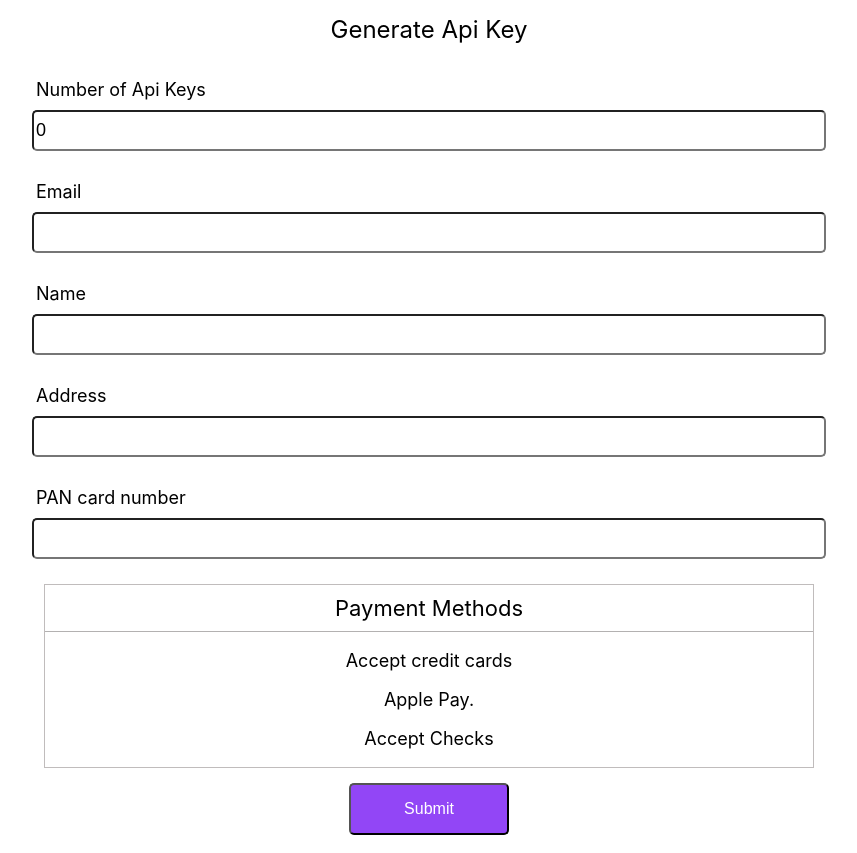
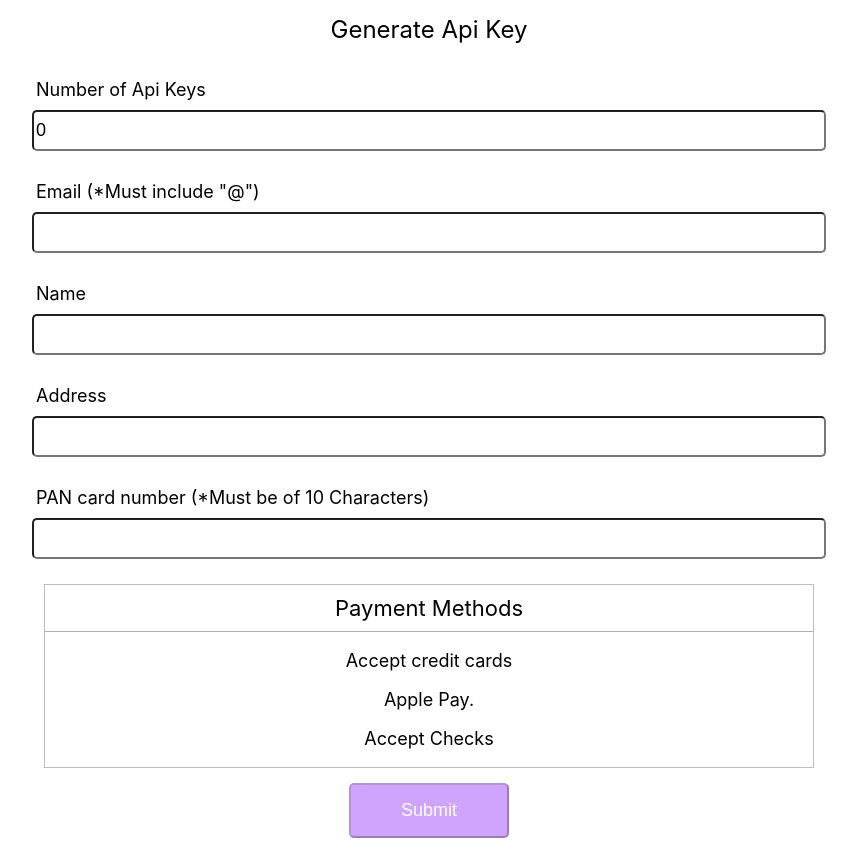
Before and after one commit to OmkarKesarkhane/Frontend-developer-assignment, a React (Create React App) app: page /#/create-order in a window 1280 px wide. Shown: the whole page, without its empty margins (211-1068 px from the left). Built offline with nearby package versions, Linux system fonts and the light colour scheme.

Commit message:
form validation

```diff
--- a/src/Components/OrderForm/OrderForm.js
+++ b/src/Components/OrderForm/OrderForm.js
@@ -1,4 +1,4 @@
-import React, { useState } from "react";
+import React, { useState, useEffect } from "react";
 import { v4 } from "uuid";
 import styles from "./OrderForm.module.scss";
 import moment from "moment";
@@ -9,6 +9,7 @@ function OrderForm({ getData }) {
   const [email, setEmail] = useState();
   const [address, setAddress] = useState();
   const [panCard, setPanCard] = useState();
+  const [valid, setValid] = useState(false);
 
   // reset form after submit
   const resetForm = () => {
@@ -19,9 +20,37 @@ function OrderForm({ getData }) {
     setPanCard("");
   };
 
+  useEffect(() => {
+    if (
+      name !== undefined &&
+      numofApis !== undefined &&
+      email !== undefined &&
+      address !== undefined &&
+      panCard !== undefined
+    ) {
+      if (name.length > 20) {
+        console.log(name);
+        setValid(false);
+      } else if (!email.includes("@") || email.length < 5) {
+        console.log(email);
+        setValid(false);
+      } else if (address.length < 1) {
+        console.log(address);
+        setValid(false);
+      } else if (panCard.length !== 10) {
+        console.log(panCard);
+        setValid(false);
+      } else {
+        console.log("valid");
+        setValid(true);
+      }
+    }
+  }, [name, numofApis, email, address, panCard]);
+
   //order form submission & data is stored in local Storage
   //uuid is used for apiKey & id & moment for date formating
   const handleSubmit = (e) => {
+    console.log("hello");
     e.preventDefault();
     let newOrder = () => {
       return {
@@ -42,7 +71,6 @@ function OrderForm({ getData }) {
         localStorage.setItem("Orders", JSON.stringify([...orders, newOrder()]));
       }
     }
-
     resetForm();
   };
 
@@ -59,7 +87,7 @@ function OrderForm({ getData }) {
           ></input>
         </div>
         <div className={styles.formGroup}>
-          <label>Email</label>
+          <label>Email (*Must include "@")</label>
           <input
             type="text"
             value={email}
@@ -83,7 +111,7 @@ function OrderForm({ getData }) {
           ></input>
         </div>
         <div className={styles.formGroup}>
-          <label>PAN card number</label>
+          <label>PAN card number (*Must be of 10 Characters)</label>
           <input
             type="text"
             value={panCard}
@@ -96,7 +124,16 @@ function OrderForm({ getData }) {
           <p className={styles.method}> Apple Pay.</p>
           <p className={styles.method}> Accept Checks</p>
         </div>
-        <button type="submit" className={styles.btn}>
+        <button
+          type="submit"
+          style={
+            valid
+              ? { backgroundColor: "#9246f6" }
+              : { backgroundColor: "#d0a4fc" }
+          }
+          className={styles.btn}
+          disabled={!valid}
+        >
           Submit
         </button>
       </form>
--- a/src/Components/OrderForm/OrderForm.module.scss
+++ b/src/Components/OrderForm/OrderForm.module.scss
@@ -69,10 +69,12 @@
   .btn {
     width: 160px;
     height: auto;
-    font-size: 16px;
+    font-size: 18px;
     border-radius: 5px;
     color: #ffffff;
     background-color: rgb(146, 70, 246);
+    background-color: rgb(193, 190, 196);
+
     padding: 15px 10px;
   }
   .btn:hover {
--- a/src/Components/PreviousOrders/PreviousOrders.js
+++ b/src/Components/PreviousOrders/PreviousOrders.js
@@ -9,6 +9,8 @@ function PreviousOrders() {
   const { state, dispatch } = useContext(OrderContext);
   let { query, selected, orders } = state;
 
+  let totalOrder = JSON.parse(localStorage.getItem("Orders"));
+
   const history = useHistory();
 
   //Route to order Page
@@ -17,9 +19,10 @@ function PreviousOrders() {
   };
 
   //Get data from local storage & if query filter accordingly
-  let totalOrder = JSON.parse(localStorage.getItem("Orders"));
 
   useEffect(() => {
+    let totalOrder = JSON.parse(localStorage.getItem("Orders"));
+
     if (totalOrder !== null) {
       let filteredOrders = totalOrder.filter((el) => {
         if (query === undefined || query === null) {
@@ -34,7 +37,7 @@ function PreviousOrders() {
         payload: filteredOrders,
       });
     }
-  }, [query, dispatch, selected, totalOrder]);
+  }, [dispatch, query, selected]);
 
   return (
     <div className={styles.container}>
@@ -75,7 +78,7 @@ function PreviousOrders() {
         </div>
       ) : (
         <div className={styles.tableContainer}>
-          You don't have any ApiKeys. Please Generate Api Keys
+          Sorry, You don't have ApiKeys. Please generate ApiKeys
         </div>
       )}
     </div>
```
